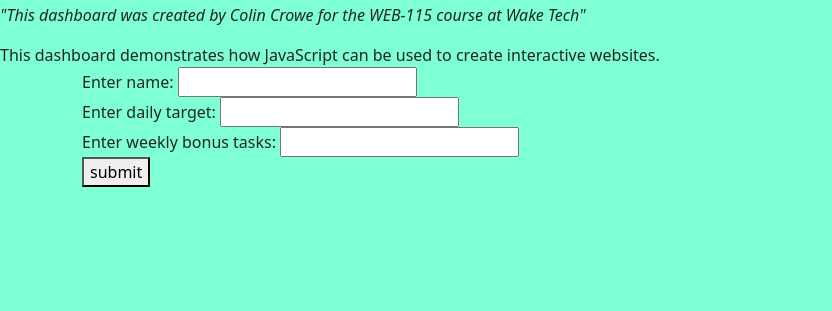
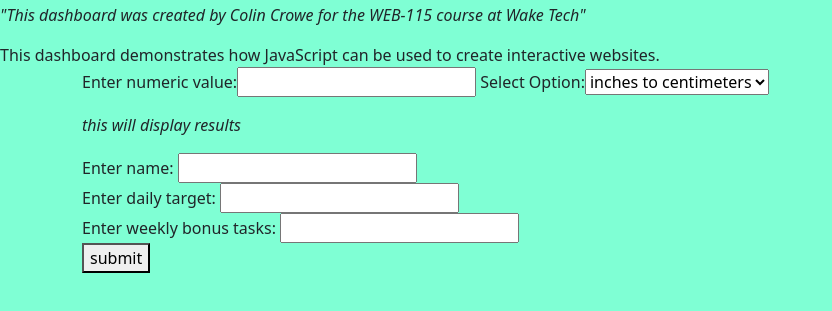
Before and after one commit to cscrowe37/-interactive-dashboard, a plain HTML site: page index.html in a window 1280 px wide. Shown: the part 53-364 px from the top of the page, without its empty margins (0-832 px from the left). Drawn offline with nearby package versions, Linux system fonts and the light colour scheme.

Commit message:
Implement metric conversion form in index.html
Added a form for metric conversion with input fields and options.

```diff
--- a/index.html
+++ b/index.html
@@ -20,7 +20,25 @@
                 <div class="container">
                     <div class="row">
                         <div class="col" id="metric-converter">
+                            <form>
+                                Enter numeric value:<input type="number" id ="numbervalue">
+                                Select Option:<select id="Measurments" name="Measurments">
+                                    <option value="in>cm">inches to centimeters</option>
+                                    <option value="ft>cm">feet to centimeters</option>
+                                    <option value="yd>m">yards to meters</option>
+                                    <option value="mi>km">miles to kilometers</option>
 
+                                    <option value="cm>in">centimeters to inches</option>
+                                    <option value="cm>ft">centimeters to feet</option>
+                                    <option value="m>yd">meters to yards</option>
+                                    <option value="km>mi">kilometers to miles</option>
+
+                                <button id="startconversion">start conversion</button>
+
+                                </select>
+                            </form>
+                            <p> this will display results</p>
+                            <script src="metric-converter.js"></script>
                         <div class="col" id="weekly-tasks">
 
                             <form>
```
